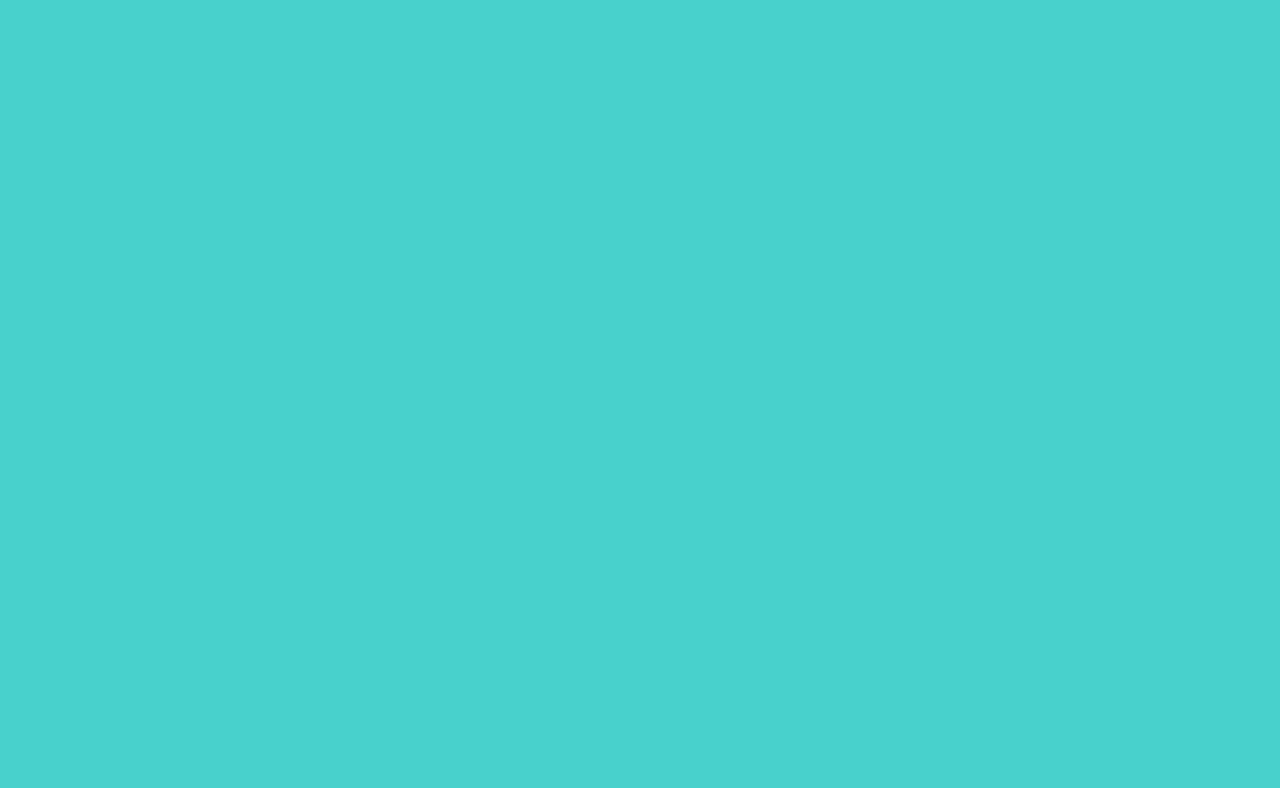
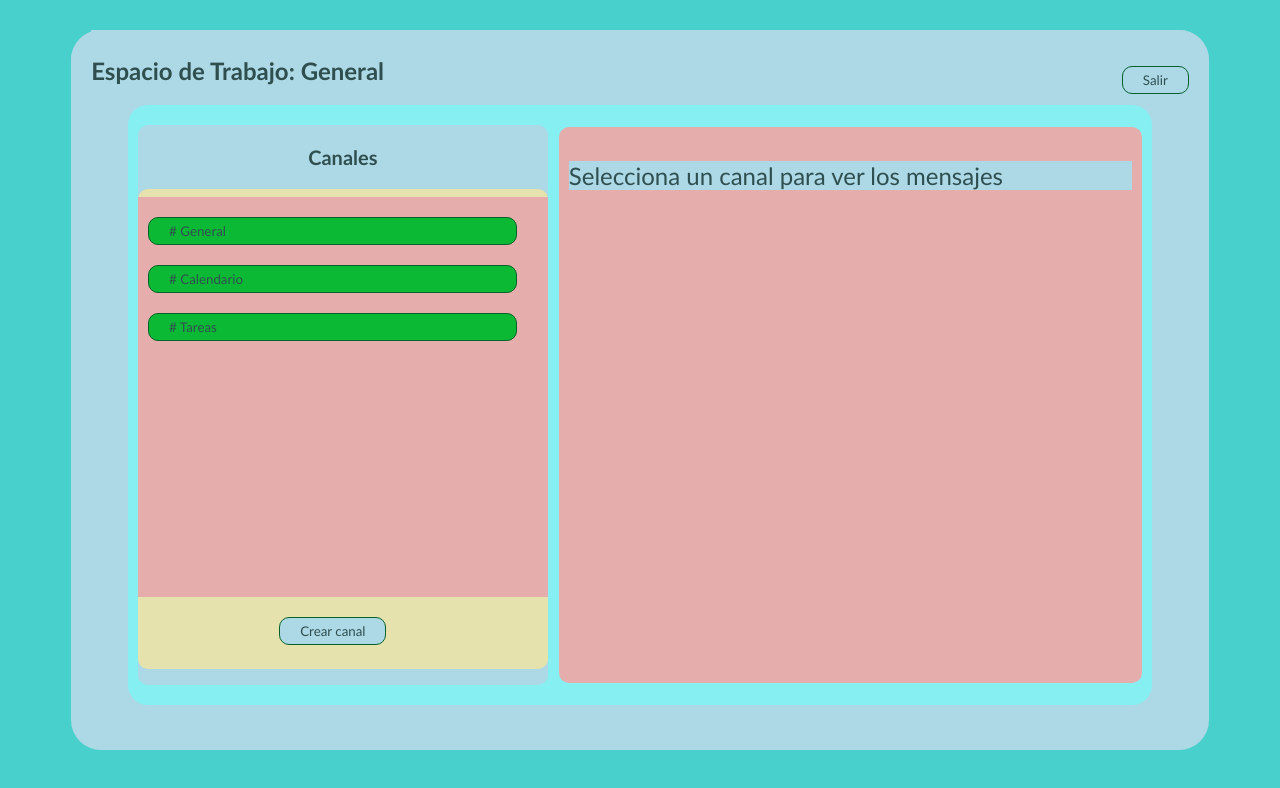
Before and after one commit to loscalzom/marcelApp, a React (Vite) app: page /workspace/1 in a window 1280 px wide. Before the commit this address had no page. Shown: the top 788 px of the page. Built offline with nearby package versions, Linux system fonts and the light colour scheme.

Commit message:
avances renderizando chats

```diff
--- a/src/App.jsx
+++ b/src/App.jsx
@@ -2,6 +2,10 @@ import React from 'react'
 import HomePage from './Pages/HomePage/homePage'
 import { Route, Routes } from 'react-router-dom'
 import CreateWorkspacePage from './Pages/CreateWorkspacePage/CreateWorkspace'
+import WorkspaceScreen from './Pages/WorkspaceScreen/WorkspaceScreen'
+import CreateChannel from './Pages/CreateChannelPage/createChannel'
+
+
 function App() {
 
 return(
@@ -10,23 +14,11 @@ return(
 <Routes>
 <Route path='/' element={<HomePage/>}/>
 <Route path='/createWorkspace' element={<CreateWorkspacePage/>}/>
-
+<Route path="/workspace/:workspace_id" element={<WorkspaceScreen />} />
+<Route path="/workspace/:workspace_id/createChannel" element={<CreateChannel />} />
 </Routes>
-
-
-
-
 </div>
 )
-
  }
 
-
-
-
-
-
-
-
-
 export default App
--- /dev/null
+++ b/src/Components/RenderChats.jsx
@@ -0,0 +1,24 @@
+import React from 'react';
+
+const RenderChats = ({ channel }) => {
+
+
+  return (
+    <div>
+      <h4># {channel.channelName}</h4>
+      {channel.messages && channel.messages.length > 0 ? (
+        <ul>
+          {channel.messages.map((message) => (
+            <li key={message.id}>
+              <strong>{message.author}: </strong> {message.text}
+            </li>
+          ))}
+        </ul>
+      ) : (
+        <p>No hay mensajes en este canal.</p>
+      )}
+    </div>
+  );
+};
+
+export default RenderChats;
--- a/src/Components/WorkspacesListRender.jsx
+++ b/src/Components/WorkspacesListRender.jsx
@@ -1,15 +1,20 @@
 import React from 'react'
-import { obtenerWorkspaces  } from '../data'
+import { getWorkspaces  } from '../data'
 import { Link } from 'react-router-dom'
+
 
 const WorkspacesListRender = (id,workspaceTitle) =>     {
 
-const workspaces= obtenerWorkspaces()
+const workspaces= getWorkspaces()
 
 const workspaceList= workspaces.map(({id,workspaceTitle}) =>
 <li key={id} className='workspaceList'>
  {workspaceTitle}
-<button  className='button enter'>Entrar</button>
+
+<Link className='button enter' to={`/workspace/${id}`}>Entrar</Link>
+
+
+
   </li> )
 return workspaceList
 
--- /dev/null
+++ b/src/Pages/CreateChannelPage/CreateChannel.jsx
@@ -0,0 +1,47 @@
+import { useNavigate, useParams } from "react-router-dom";
+import { createChannel } from "../../data";
+import { useState } from "react";
+
+const CreateChannel = () => {
+    const { workspace_id } = useParams()
+    const [error, setError] = useState({ text: "", isError: false })
+    const navigate = useNavigate()
+
+    const handleSubmit = (evento) => {
+        evento.preventDefault();
+
+        const formulario = new FormData(evento.target)
+        const channelName = formulario.get('channel')
+
+        if (channelName.length < 4 || channelName.length > 20) {
+            setError({ text: "El nombre del canal debe tener entre 4 y 20 caracteres", isError: true })
+        } else {
+            setError({ text: "", isError: false })
+
+            const newChannel = { channelName }
+
+            createChannel(newChannel, workspace_id)
+            navigate(`/workspace/${workspace_id}`)
+        }
+    };
+
+    const handleCancel = (evento) => {
+        evento.preventDefault()
+        navigate(`/workspace/${workspace_id}`)
+    };
+
+    return (
+        <div className='container createWorspaceContainer'>
+            <h2>Crear canal</h2>
+            <form onSubmit={handleSubmit} className='form'>
+                <label htmlFor="channelName">Ingrese el nombre del canal</label> <br />
+                {error.isError && <p>{error.text}</p>}
+                <input type="text" placeholder='Entre 4 y 20 caracteres' name="channel" id='channelName' /><br />
+                <button className='button'>Crear</button>
+                <button type='button' className='button' onClick={handleCancel}>Cancelar</button>
+            </form>
+        </div>
+    )
+}
+
+export default CreateChannel
--- a/src/Pages/HomePage/homePage.css
+++ b/src/Pages/HomePage/homePage.css
@@ -1,7 +1,7 @@
 *{font-family: 'Gill Sans', 'Gill Sans MT', Calibri, 'Trebuchet MS', sans-serif;  color: darkslategray;background-color: mediumturquoise;}
 
 h1,h2{background-color:lightblue;font-size: 20px}
-h3{background-color:lightblue;font-size: 15px;height: 50vh;display: flex;flex-direction: column;justify-content: flex-start;font-size: 25px;align-items: center;overflow-y: auto;}
+h3{background-color:lightblue;font-size: 20px;}
 .scroll-container{overflow-y: auto;scrollbar-color: rgb(82, 83, 83) rgb(132, 211, 239);scroll-padding: 20px;height: 60vh;background-color: lightblue;}
 
 .container{display: flex; flex-direction: column; align-items: center; margin: auto; background-color: lightblue;height: 90vh;border-radius: 30px;max-width: 1000px;margin-top:30px ;}
@@ -9,17 +9,20 @@ h3{background-color:lightblue;font-size: 15px;height: 50vh;display: flex;flex-di
 .workspace{background-color: lightblue;display: flex; flex-direction: column; align-items: center;height: 80vh;}
 .create{background-color: lightblue; border: 1px solid rgb(5, 97, 42); border-radius: 10px; padding: 5px 20px; margin-top: 10px; margin-bottom: 10px;position: relative;bottom: -10px ;}
 .button:hover{background-color: darkseagreen;}
-.enter {background-color: lightblue; border: 1px solid rgb(5, 97, 42); border-radius: 10px; padding: 5px 20px; }
+.enter {background-color: lightblue; border: 1px solid rgb(5, 97, 42); border-radius: 10px; padding: 5px 20px; width: 40px;height: 20px;font-size: small;text-decoration: none;font-weight: 700;}
 
 
 @media (max-width: 320px) {
     .workspaceList {
       width: 200px;
     }
+    h1,h2{font-size: 10px;}
+    h3{font-size: 10px;}
   }
 
   @media (min-width: 321px) {
     .workspaceList {
         width: 315px;
       }
+
   }
--- /dev/null
+++ b/src/Pages/WorkspaceScreen/WorkspaceScreen.jsx
@@ -0,0 +1,73 @@
+import React, { useState } from 'react'
+import { getWorkspaces, } from '../../data'
+import {  useNavigate, useParams } from 'react-router-dom'
+import './workspaceScreen.css'
+import RenderChats from '../../Components/RenderChats';
+
+
+const WorkspaceScreen = () => {
+    const { workspace_id } = useParams()
+    const navigator = useNavigate()
+    const workspaces = getWorkspaces()
+
+ const [selectedChannel, setSelectedChannel] = useState(null)
+    const workspace = workspaces.find(ws => ws.id == workspace_id)
+
+
+
+    const handleChannelClick = (channel) => {
+      setSelectedChannel(channel)
+      console.log("canal seleccionado",channel)
+    }
+
+
+    const navigate = useNavigate();
+
+    const handleButtonClick = () => {
+      navigate('../createWorkspace')
+    }
+
+
+
+
+    return (
+        <div className=' container workspaceContainer'>
+            <header>
+                <h1 className='title'>{"Espacio de Trabajo: "
+                    + workspace.workspaceTitle}</h1>
+                <button onClick={() => navigator('/')}>Salir</button>
+            </header>
+            <div className='containerWorkspace'>
+                <aside key={workspace.id}>
+                    <h3>Canales</h3>
+                    <div className='channels_container'>
+
+                        <div className='channels'>
+                        {workspace.channels && workspace.channels.length > 0 ? (
+                                workspace.channels.map(channel => (
+                                    <button className='channel' key={channel.id} onClick={() => handleChannelClick(channel)}>
+                                        # {channel.channelName}
+                                    </button>
+                                ))
+                            ) : (
+                                <p>No hay canales disponibles en este workspace.</p>
+                            )}
+                        </div>
+                        <button className='button create_channel'onClick={() => navigate(`/workspace/${workspace.id}/createChannel`)}>Crear canal</button>
+                    </div>
+                </aside>
+
+
+                <div className='messages'>
+          {selectedChannel ? (
+            <RenderChats channel={selectedChannel} />
+          ) : (
+            <p>Selecciona un canal para ver los mensajes</p>
+          )}
+        </div>
+      </div>
+    </div>
+    )
+}
+
+export default WorkspaceScreen;
--- /dev/null
+++ b/src/Pages/WorkspaceScreen/workspaceScreen.css
@@ -0,0 +1,165 @@
+.workspaceContainer {
+    display: flex;
+    flex-direction: column;
+    align-items: center;
+    margin: auto;
+    background-color: lightblue;
+    height: 90vh;
+    border-radius: 30px;
+    max-width: 1500px;
+    margin-top: 30px;
+    width: 90%;
+}
+
+header {
+    background-color: lightblue;
+    display: flex;
+    flex-direction: row;
+    align-items: center;
+    justify-content: space-between;
+    height: 10vh;
+    width: 100%;
+    border-radius: 30px 30px 0 0;
+}
+
+button {
+    margin-right: 20px;
+    background-color: lightblue;
+    border: 1px solid rgb(5, 97, 42);
+    border-radius: 10px;
+    padding: 5px 20px;
+    margin-top: 10px;
+    margin-bottom: 10px;
+    position: relative;
+    bottom: -10px;
+}
+
+.title {
+    background-color: lightblue;
+    font-size: 3vh;
+    height: 10vh;
+    display: flex;
+    flex-direction: column;
+    justify-content: center;
+    align-items: center;
+    overflow-y: auto;
+    margin-left: 20px;
+}
+
+.containerWorkspace {
+    background-color: rgb(133, 239, 241);
+    display: flex;
+    flex-direction: row;
+    align-items: center;
+    height: 75vh;
+    width: 90%;
+    margin-top: -5px;
+    border-radius: 20px;
+    justify-content: space-between;
+}
+
+aside {
+    background-color: lightblue;
+    display: flex;
+    flex-direction: column;
+    align-items: center;
+    height: 70vh;
+    width: 40%;
+    border-radius: 10px;
+    margin-left: 10px;
+    border-radius: 10px;
+}
+
+.channels {
+    background-color: rgb(230, 173, 173);
+    font-size: 2vh;
+    height: 50vh;
+    width: 100%;
+    display: flex;
+    flex-direction: column;
+    margin-top: 8px;
+}
+
+.channel {
+    background-color: rgb(12, 185, 53);
+    border: 1px solid rgb(5, 97, 42);
+    border-radius: 10px;
+    padding: 5px, 5px, 5px, 5px;
+    margin-top: 10px;
+    margin-left: 10px;
+    display: flex;
+    flex-direction: row;
+    align-items: center;
+    justify-content: space-between;
+    width: 90%;
+}
+
+.channels_container {
+    background-color: rgb(230, 226, 173);
+    display: flex;
+    flex-direction: column;
+    align-items: center;
+    height: 60vh;
+    width: 100%;
+    border-radius: 10px;
+}
+
+.selectChannel {
+    background-color: lightblue;
+    border: 1px solid rgb(5, 97, 42);
+    border-radius: 10px;
+    height: 3vh;
+    margin-bottom: 20px;
+}
+
+.create_channel {
+    background-color: lightblue;
+    border: 1px solid rgb(5, 97, 42);
+    border-radius: 10px;
+    padding: 5px 20px;
+    margin-top: 10px;
+}
+p{
+    background-color: lightblue;    font-size: 3vh;}
+.messages {
+    background-color: rgb(230, 173, 173);
+    font-size: 90%;
+    height: 67vh;
+    width: 55%;
+    display: flex;
+    flex-direction: column;
+    padding: 10px;
+    margin-right: 10px;
+    border-radius: 10px;
+}
+@media (max-width: 768px) {
+    .workspaceContainer {
+        height: auto;
+        margin-top: 10px;
+    }
+
+    .containerWorkspace {
+        flex-direction: column;
+        height: auto;
+    }
+
+    aside {
+        width: 100%;
+        margin-left: 0;
+    }
+
+    .messages {
+        width: 100%;
+        margin-right: 0;
+    }
+}
+
+@media (max-width: 480px) {
+    .title {
+        font-size: 5vw;
+    }
+
+    button {
+        font-size: 3vw;
+    }
+}
--- a/src/data.js
+++ b/src/data.js
@@ -1,39 +1,73 @@
 import { v4 as uuidv4 } from "uuid"
-export const workspaces_estado_inicial =
+export const initialWorkspaces =
     [{
         id: 1,
-    workspaceTitle: "General",},
+        workspaceTitle: "General",
+        channels: [{
+            id: 1,
+            channelName: "General",
+            messages: [{ id: 1, text: "Hola", author: "Marcelo" },
+            { id: 2, text: "Como estas?", author: "Juan" },
+            { id: 3, text: "Todo bien?", author: "Marcelo" }]
+        },
+        {
+            id: 2,
+            channelName: "Calendario"
+        },
+        {
+            id: 3,
+            channelName: "Tareas"
+        }],
+    },
 
     {
         id: 2,
-        workspaceTitle: "Consultas",},
+        workspaceTitle: "Consultas",
+        channels: [{ id: 1, channelName: "General" }, { id: 2, channelName: "Calendario" }, { id: 3, channelName: "Tareas" }],
+    },
 
     {
         id: 3,
-            workspaceTitle: "Propuestas",},
-
-
+        workspaceTitle: "Propuestas",
+        channels: [{ id: 1, channelName: "General" }, { id: 2, channelName: "Calendario" }, { id: 3, channelName: "Tareas" }],
+    },
 
     ]
 
-const obtenerWorkspaces = () => {
+const getWorkspaces = () => {
 
-    let workspaces= localStorage.getItem('workspaces')
-    if(workspaces){return JSON.parse(workspaces)}
-        else{
-            localStorage.setItem("workspaces",JSON.stringify(workspaces_estado_inicial))
-            return workspaces_estado_inicial
+    let workspaces = localStorage.getItem('workspaces')
+    if (workspaces) { return JSON.parse(workspaces) }
+    else {
+        localStorage.setItem("workspaces", JSON.stringify(initialWorkspaces))
+        return initialWorkspaces
     }
 
 }
 
-const crearWorkspace = (nuevoworkspace) => {
-    nuevoworkspace.id=uuidv4()
-    let workspaces= obtenerWorkspaces()
-    workspaces.push(nuevoworkspace)
-    localStorage.setItem("workspaces",JSON.stringify(workspaces))
+const createWorkspace = (newWorkspace) => {
+    newWorkspace.id = uuidv4()
+    let workspaces = getWorkspaces()
+    workspaces.push(newWorkspace)
+    localStorage.setItem("workspaces", JSON.stringify(workspaces))
 
 }
 
 
-export {obtenerWorkspaces, crearWorkspace}
+const createChannel = (newChannel, workspaceId) => {
+    newChannel.id = uuidv4()
+    let workspaces = getWorkspaces()
+    const workspace = workspaces.find(ws => ws.id == workspaceId);
+    if (workspace) {
+
+        workspace.channels.push(newChannel);
+
+
+        localStorage.setItem("workspaces", JSON.stringify(workspaces));
+    }
+}
+
+
+
+
+export { getWorkspaces, createWorkspace, createChannel }
```
Also changed, not shown: src/Pages/CreateWorkspacePage/CreateWorkspace.jsx (+9 -16 lines), src/Pages/CreateWorkspacePage/createWorkspace.css (+16 -1 lines), src/Pages/HomePage/homePage.jsx (+4 -9 lines). Lines whose indentation alone changed are shown as unchanged.
